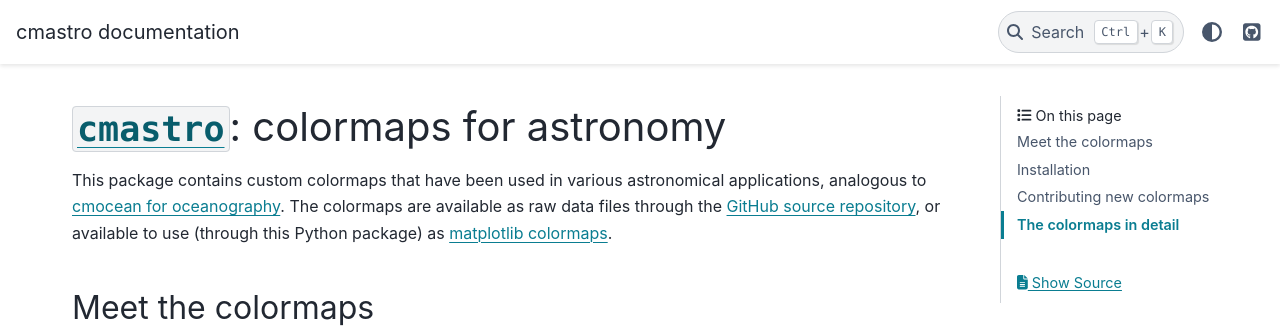
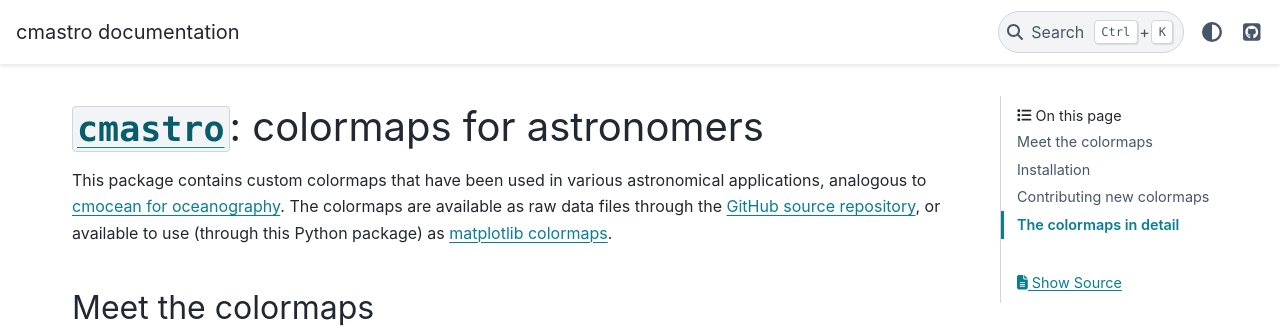
Before and after one commit to adrn/cmastro, a Sphinx documentation site: the page built from docs/index.rst, in a window 1280 px wide and 1379 px high. Shown: the top 328 px of the window. Built offline with Sphinx 7.4.7 and the PyData theme 0.15.4, drawn with Linux system fonts in a browser that asks for light colours; the version number could not be read and is left out.

Commit message:
phrasing

```diff
--- a/README.rst
+++ b/README.rst
@@ -1,5 +1,5 @@
 **********************************
-`cmastro`: colormaps for astronomy
+`cmastro`: colormaps for astronomers
 **********************************
 
 This package contains custom colormaps that have been used in various
--- a/docs/index.rst
+++ b/docs/index.rst
@@ -1,7 +1,7 @@
 .. module:: cmastro
 
 **********************************
-`cmastro`: colormaps for astronomy
+`cmastro`: colormaps for astronomers
 **********************************
 
 This package contains custom colormaps that have been used in various
```
